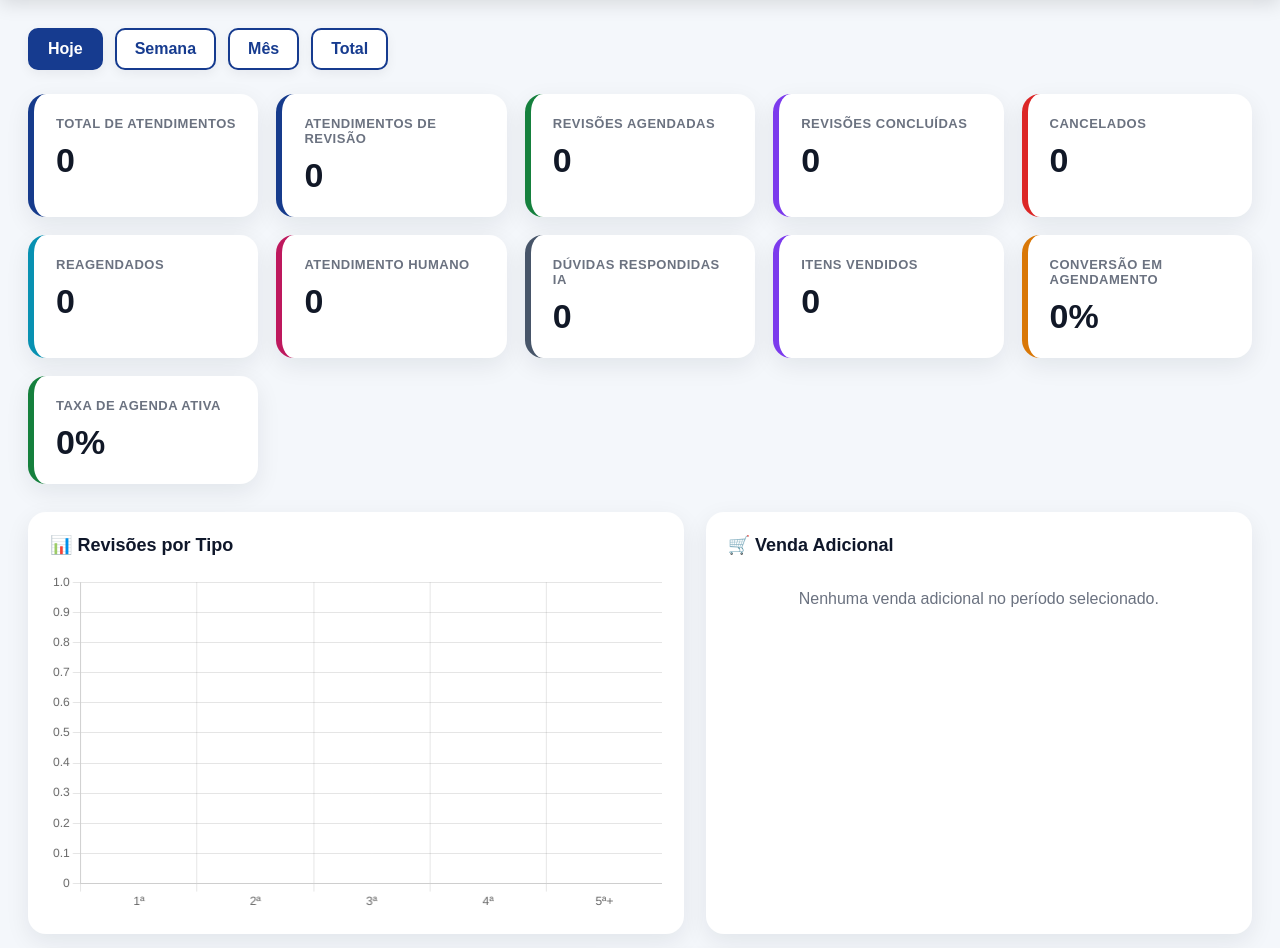
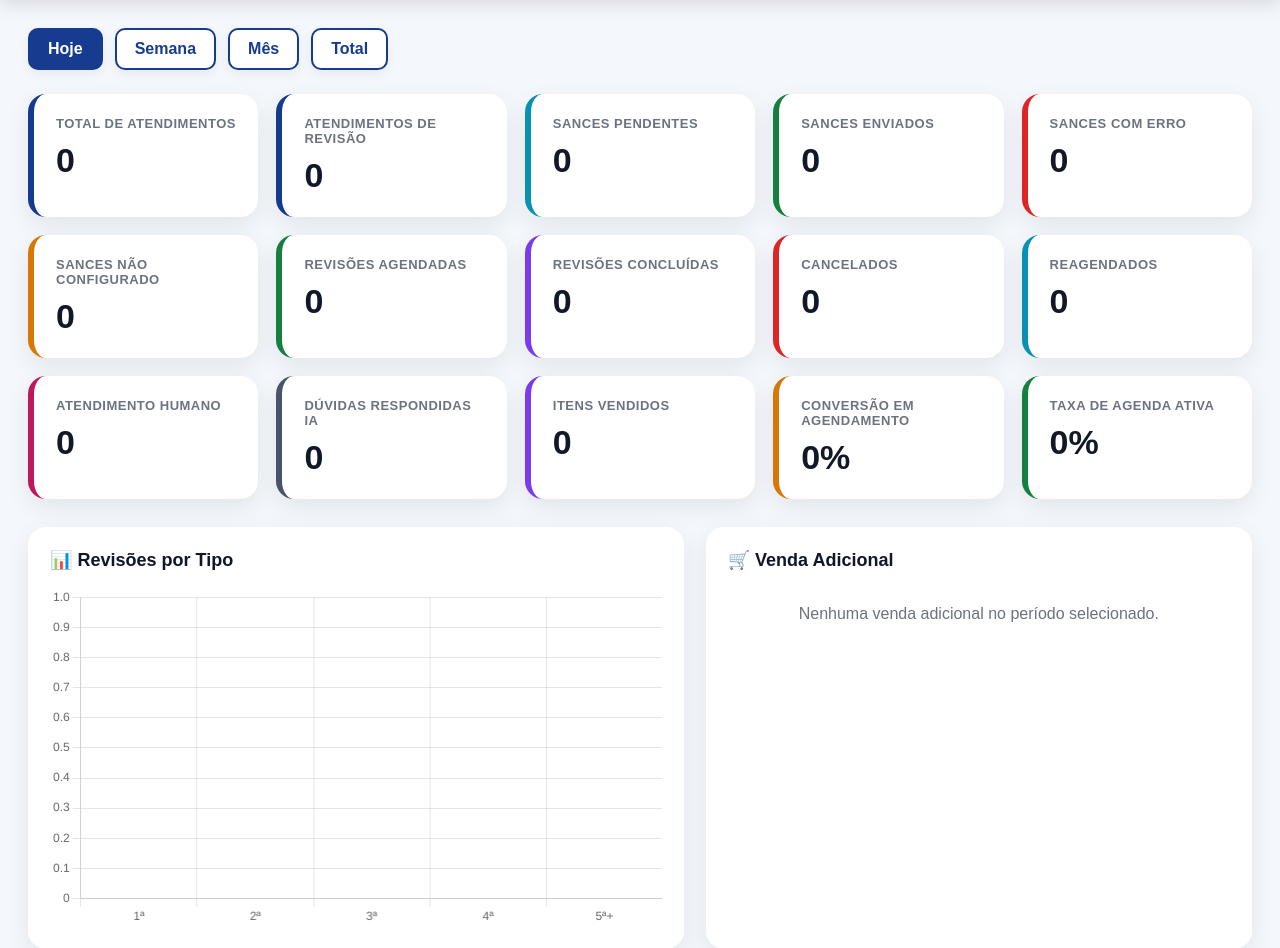
Before and after one commit to joaovictorcorreia835-cell/yamaha-bot, a Flask app: page /dashboard in a window 1280 px wide. Shown: the part 103-1051 px from the top of the page. Run offline with Flask 3, Linux system fonts and the light colour scheme.

```diff
--- a/templates/dashboard.html
+++ b/templates/dashboard.html
@@ -314,6 +314,26 @@
                 <div class="numero">{{ total_revisoes if total_revisoes is defined else revisao }}</div>
             </div>
 
+            <div class="card ciano">
+                <h3>Sances Pendentes</h3>
+                <div class="numero">{{ sances_pendentes if sances_pendentes is defined else 0 }}</div>
+            </div>
+
+            <div class="card verde">
+                <h3>Sances Enviados</h3>
+                <div class="numero">{{ sances_enviados if sances_enviados is defined else 0 }}</div>
+            </div>
+
+            <div class="card vermelho">
+                <h3>Sances com Erro</h3>
+                <div class="numero">{{ sances_erros if sances_erros is defined else 0 }}</div>
+            </div>
+
+            <div class="card amarelo">
+                <h3>Sances Não Configurado</h3>
+                <div class="numero">{{ sances_nao_configurado if sances_nao_configurado is defined else 0 }}</div>
+            </div>
+
             <div class="card verde">
                 <h3>Revisões Agendadas</h3>
                 <div class="numero">{{ agendados }}</div>
```
